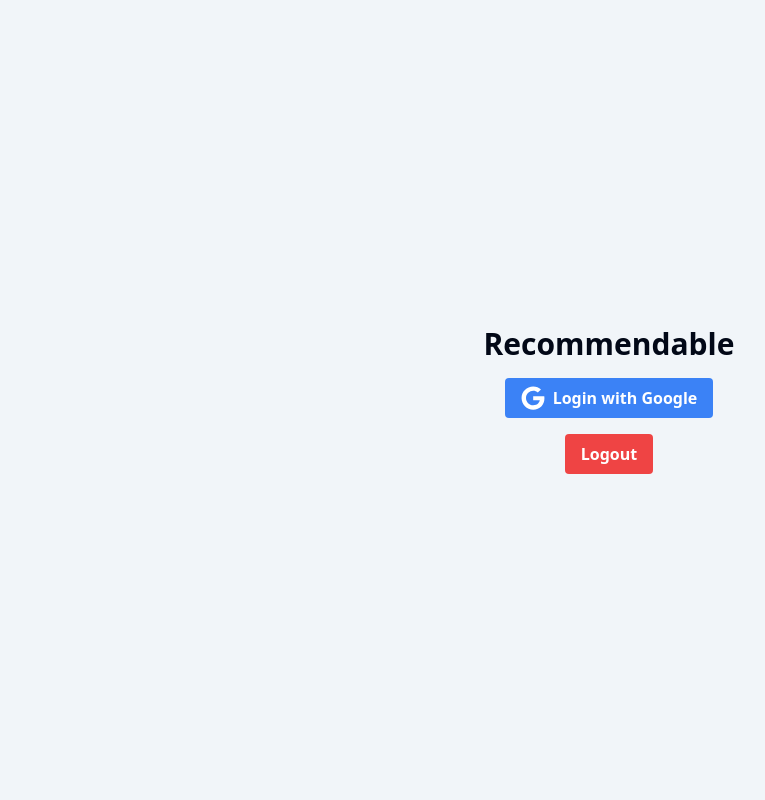
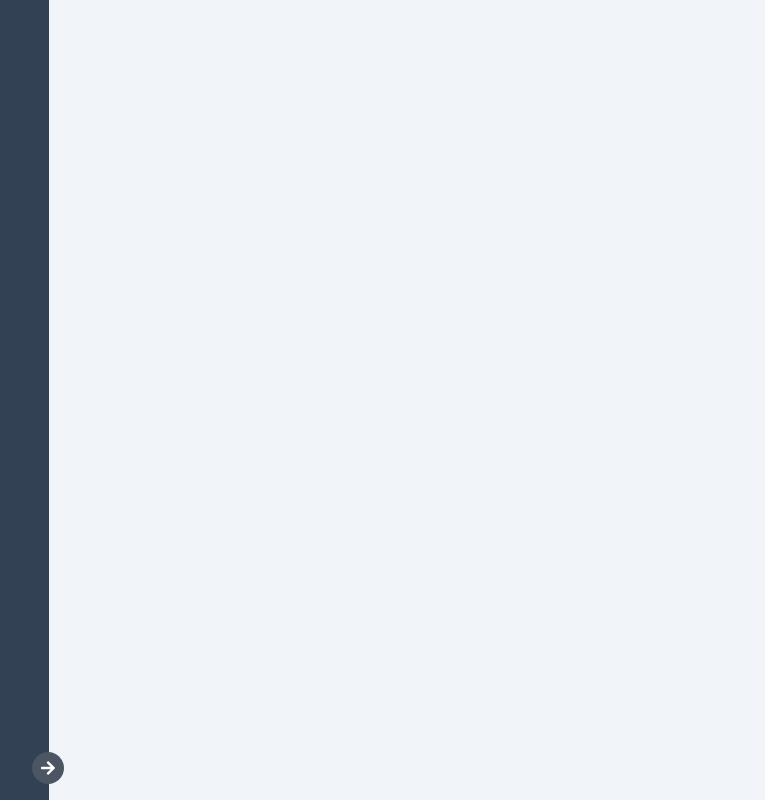
Before and after one commit to franciskershaw/recommendable, a React (Vite) app: page / in a window 1280 px wide. Shown: the whole page, without its empty margins (31-796 px from the left). Built offline with nearby package versions, Linux system fonts and the light colour scheme.

Commit message:
Add basic empty sidebar

```diff
--- a/src/components/layout/SharedLayout.tsx
+++ b/src/components/layout/SharedLayout.tsx
@@ -1,12 +1,18 @@
 import { Outlet } from "react-router-dom";
+
+import Sidebar from "../ui/Sidebar/Sidebar";
 
 const SharedLayout = () => {
   return (
-    <>
-      <main className="bg-secondary">
+    <div className="flex h-screen">
+      {/* Sidebar */}
+      <Sidebar />
+
+      {/* Main content area */}
+      <main className="flex-1 bg-secondary p-4">
         <Outlet />
       </main>
-    </>
+    </div>
   );
 };
 
--- /dev/null
+++ b/src/components/ui/Sidebar/Sidebar.tsx
@@ -0,0 +1,32 @@
+import { useState } from "react";
+
+import { FaArrowLeft, FaArrowRight } from "react-icons/fa";
+
+const Sidebar = () => {
+  const [isExpanded, setIsExpanded] = useState(false);
+
+  const toggleSidebar = () => {
+    setIsExpanded(!isExpanded);
+  };
+
+  return (
+    <div
+      className={`${
+        isExpanded ? "w-64" : "w-20"
+      } h-full bg-slate-700 flex flex-col items-center py-4 transition-all duration-300 relative`}
+    >
+      <button
+        className={`absolute bottom-4 right-[-15px] transform bg-gray-600 p-2 rounded-full focus:outline-none transition-transform duration-300`}
+        onClick={toggleSidebar}
+      >
+        {isExpanded ? (
+          <FaArrowLeft className="text-white" />
+        ) : (
+          <FaArrowRight className="text-white" />
+        )}
+      </button>
+    </div>
+  );
+};
+
+export default Sidebar;
--- a/src/pages/Auth/Auth.tsx
+++ b/src/pages/Auth/Auth.tsx
@@ -1,16 +1,7 @@
-import { FaGoogle } from "react-icons/fa";
-
 const Auth = () => {
   return (
-    <div className="flex flex-col items-center justify-center h-screen">
-      <h1 className="text-3xl font-bold mb-4">Recommendable</h1>
-      <button className="bg-blue-500 hover:bg-blue-700 text-white font-bold py-2 px-4 rounded flex items-center gap-2">
-        <FaGoogle size={24} />
-        <span>Login with Google</span>
-      </button>
-      <button className="mt-4 bg-red-500 hover:bg-red-700 text-white font-bold py-2 px-4 rounded">
-        Logout
-      </button>
+    <div>
+      <h1></h1>
     </div>
   );
 };
```
